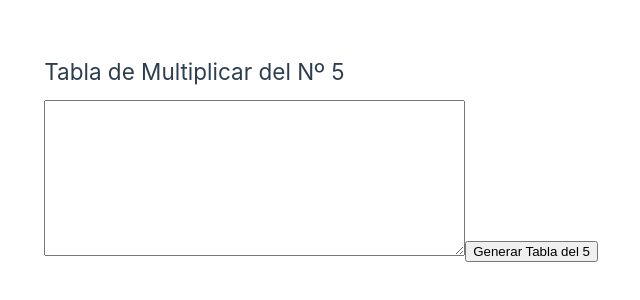
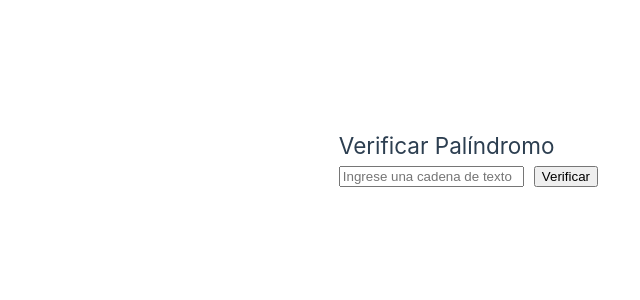
Before and after one commit to NEBULA1978/VUE3DOCUMTACION, a Vue app: page / in a window 1280 px wide. Shown: the part 242-542 px from the top of the page, without its empty margins (42-682 px from the left). Built offline with nearby package versions, Linux system fonts and the light colour scheme.

Commit message:
Ejemplo polindromo

```diff
--- a/src/App.vue
+++ b/src/App.vue
@@ -1,8 +1,9 @@
 <template>
   <div>
-    <h2>Tabla de Multiplicar del Nº 5</h2>
-    <textarea v-model="tablaResultado" rows="10" cols="50" readonly></textarea>
-    <button @click="generarTabla">Generar Tabla del 5</button>
+    <h2>Verificar Palíndromo</h2>
+    <input v-model="inputText" placeholder="Ingrese una cadena de texto">
+    <button @click="verificarPalindromo">Verificar</button>
+    <p>{{ resultado }}</p>
   </div>
 </template>
 
@@ -10,28 +11,23 @@
 export default {
   data() {
     return {
-      tablaResultado: ''
+      inputText: '',
+      resultado: ''
     };
   },
   methods: {
-    generarTabla() {
-      const numero = 5; // Puedes cambiar este número según tu necesidad
-      let resultado = `# Tabla del ${numero} #\n`;
-
-      for (let i = 0; i <= 10; i++) {
-        let multiplicacion = i * numero;
-        resultado += `${i} x ${numero} = ${multiplicacion}\n`;
-      }
-
-      this.tablaResultado = resultado;
+    verificarPalindromo() {
+      const texto = this.inputText.toLowerCase().replace(/\s/g, ''); // Convertir a minúsculas y quitar espacios
+      const invertido = texto.split('').reverse().join('');
+      this.resultado = invertido === texto ? 'Es un palíndromo' : 'No es un palíndromo';
     }
   }
 };
 </script>
 
 <style>
-/* Estilos opcionales para textarea */
-textarea {
-  margin-top: 10px;
+/* Estilos opcionales */
+input {
+  margin-right: 10px;
 }
 </style>
```
Also changed, not shown: src/App5.vue (added, +37 -0 lines).
